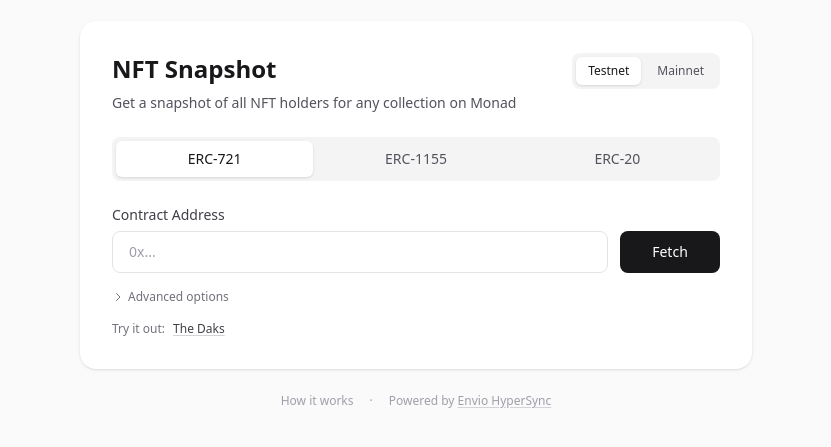
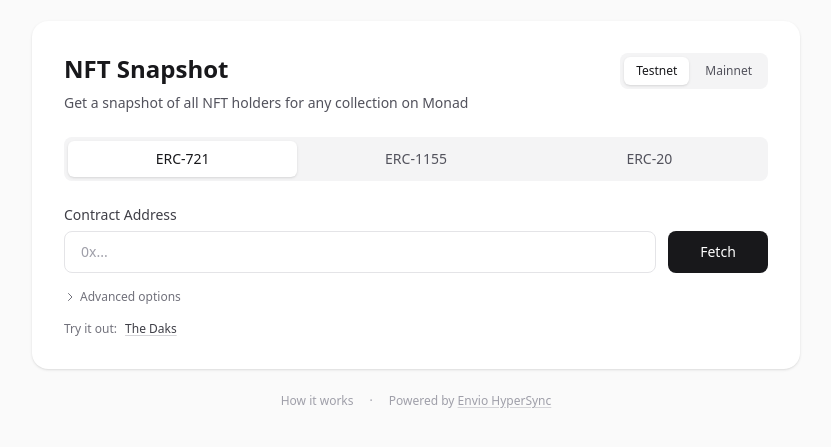
Before and after one commit to portdeveloper/nft-snapshot, a Next.js app: page / in a window 1280 px wide. Shown: the part 185-632 px from the top of the page, without its empty margins (224-1055 px from the left). Built offline with nearby package versions, Linux system fonts and the light colour scheme.

Commit message:
Widen main container for ERC-1155 analytics

```diff
--- a/app/page.tsx
+++ b/app/page.tsx
@@ -938,7 +938,7 @@
           {heart.emoji}
         </div>
       ))}
-      <main className="relative z-10 w-full max-w-2xl">
+      <main className="relative z-10 w-full max-w-3xl">
         <div className="rounded-2xl bg-white p-8 shadow-sm dark:bg-zinc-900">
           <div className="mb-6 flex items-start justify-between">
             <div>
@@ -1401,7 +1401,7 @@
   return (
     <Suspense fallback={
       <div className="flex min-h-screen items-center justify-center bg-zinc-50 px-4 dark:bg-zinc-950">
-        <div className="w-full max-w-2xl">
+        <div className="w-full max-w-3xl">
           <div className="overflow-hidden rounded-2xl bg-zinc-900">
             <video
               autoPlay
```
